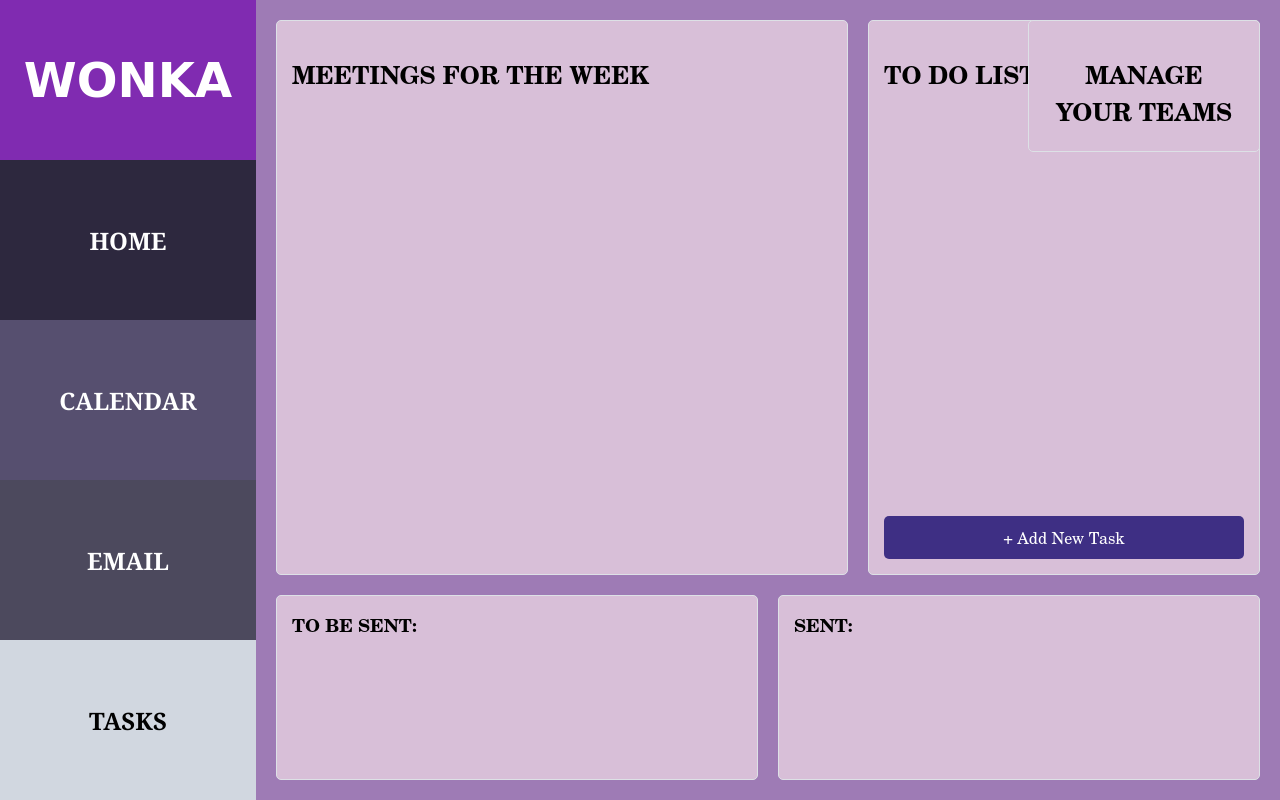
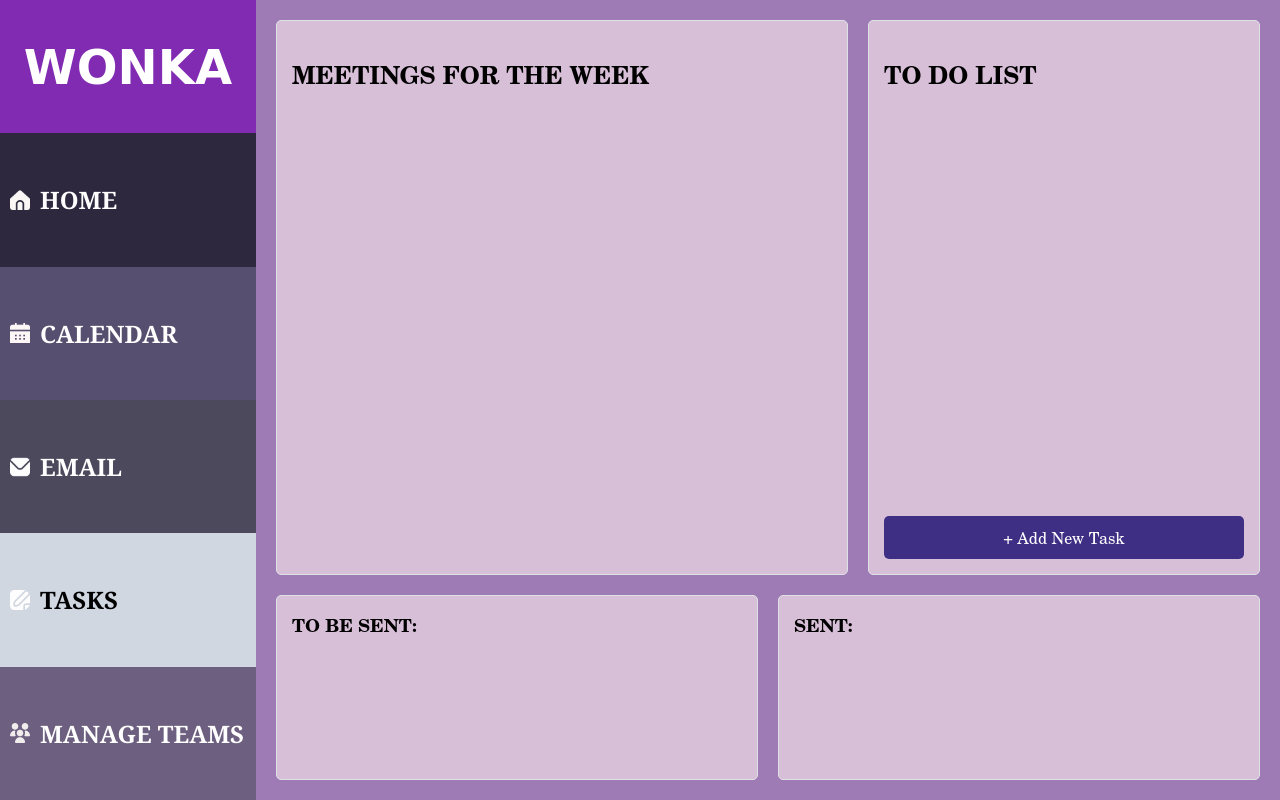
Before and after one commit to furiiouxx/wonka, a plain HTML site: page frontend/public/index.html in a window 1280 px wide. Drawn offline with Linux system fonts and the light colour scheme.

Commit message:
Edited and modified HTML pages and included styleIcons.css

```diff
--- a/frontend/public/css/commonStyles.css
+++ b/frontend/public/css/commonStyles.css
@@ -58,6 +58,11 @@
     color: black;
 }
 
+.sidebar a.manage-teams {
+    background-color: #6C5F7F;
+    color: white;
+}
+
 .sidebar a:hover {
-    background-color: #6C5F7F;
+    background-color: #bbb4c6;
 }
--- /dev/null
+++ b/frontend/public/css/imageStyles.css
@@ -0,0 +1,47 @@
+.sidebar a {
+    position: relative; /* Enable positioning for the icon */
+    text-decoration: none;
+    color: white;
+    font-family: Georgia, serif;
+    font-size: 1.5rem;
+    font-weight: bold;
+    display: flex;
+    align-items: center;
+    justify-content: flex-start; /* Align text and icon to the left */
+    margin: 0;
+    padding-left: 40px; /* Add space for the icon */
+    width: 100%;
+    height: 20%;
+    box-sizing: border-box;
+}
+
+.sidebar a::before {
+    content: ""; /* Placeholder for the icon */
+    position: absolute;
+    left: 10px; /* Adjust to position the icon to the left of the word */
+    width: 20px; /* Width of the icon */
+    height: 20px; /* Height of the icon */
+    background-size: contain;
+    background-repeat: no-repeat;
+    background-position: center;
+}
+
+.sidebar a.home::before {
+    background-image: url("icons/home\ \(1\).png"); /* Replace with the path to your home icon */
+}
+
+.sidebar a.calendar::before {
+    background-image: url("icons/calendar.png"); /* Replace with the path to your calendar icon */
+}
+
+.sidebar a.email::before {
+    background-image: url("icons/envelope.png"); /* Replace with the path to your email icon */
+}
+
+.sidebar a.tasks::before {
+    background-image: url("icons/edit.png"); /* Replace with the path to your tasks icon */
+}
+
+.sidebar a.manage-teams::before {
+    background-image: url("icons/users-alt\ \(2\).png"); /* Replace with the path to your manage teams icon */
+}
--- a/frontend/public/index.html
+++ b/frontend/public/index.html
@@ -6,6 +6,8 @@
     <title>Main Page</title>
     <!-- Link to commonStyles.css -->
     <link rel="stylesheet" href="css/commonStyles.css">
+    <link rel="stylesheet" href="css/imageStyles.css">
+
     <style>
         .content-wrapper {
             flex: 1;
@@ -45,21 +47,6 @@
             justify-content: space-between;
             margin-right: auto; /* Ensure no overlap with MANAGE YOUR TEAMS */
         }
-        .top-right-widget {
-            flex: 0.5;
-            background-color: #d8bfd8;
-            border: 1px solid #DDE1E6;
-            border-radius: 5px;
-            padding: 15px;
-            display: flex;
-            flex-direction: column;
-            justify-content: space-between;
-            position: absolute;
-            top: 20px;
-            right: 20px;
-            width: 200px;
-            height: 100px;
-        }
         .bottom-section {
             display: flex;
             flex: 1;
@@ -91,10 +78,11 @@
 
     <div class="sidebar">
         <h1>WONKA</h1>
-        <a href="#home" class="home">HOME</a>
+        <a href="index.html" class="home">HOME</a>
         <a href="meetings.html" class="calendar">CALENDAR</a>
         <a href="email.html" class="email">EMAIL</a>
         <a href="task.html" class="tasks">TASKS</a>
+        <a href="teams.html" class="manage-teams">MANAGE TEAMS</a>
     </div>
 
     <div class="content-wrapper">
@@ -108,11 +96,6 @@
                     <h2 style="font-family: 'New Century Schoolbook', 'TeX Gyre Schola', serif;">TO DO LIST</h2>
                     <!-- Content for to-do list can go here -->
                     <a href="reminder.html" class="to-do-button" style="display: block; text-align: center; text-decoration: none; color: white; background-color: #3e2f84; padding: 10px; border-radius: 5px;">+ Add New Task</a>
-                </div>
-                <div class="top-right-widget">
-                    <a href="teams.html" style="text-decoration: none; color: black;">
-                        <h2 style="font-family: 'New Century Schoolbook', 'TeX Gyre Schola', serif; text-align: center;">MANAGE YOUR TEAMS</h2>
-                    </a>
                 </div>
             </div>
             <div class="bottom-section">
```
Also changed, not shown: frontend/public/email.html (+4 -1 lines), frontend/public/meetings.html (+4 -0 lines), frontend/public/reminder.html (+4 -0 lines), frontend/public/task.html (+5 -0 lines), frontend/public/teams.html (+9 -10 lines), frontend/public/css/icons/calendar.png (added), frontend/public/css/icons/edit.png (added), frontend/public/css/icons/envelope.png (added), frontend/public/css/icons/home (1).png (added), frontend/public/css/icons/users-alt (2).png (added).
